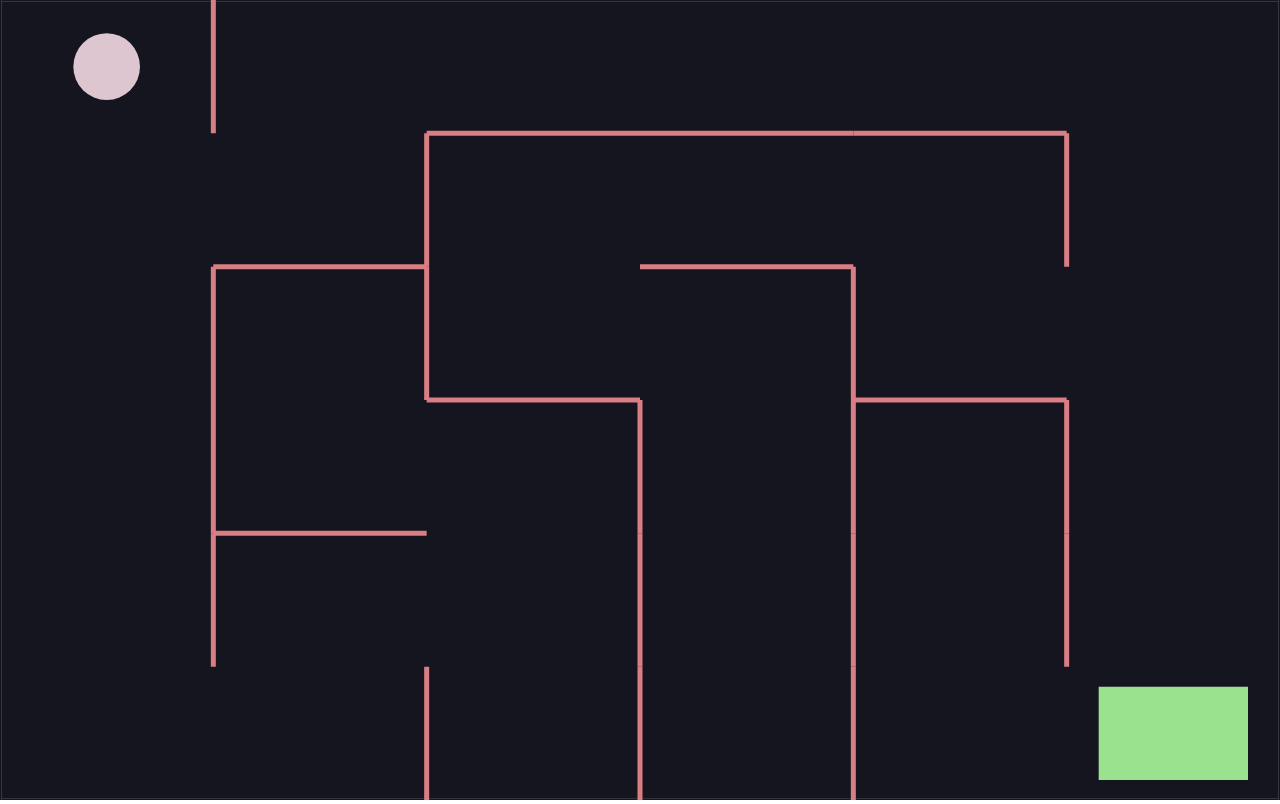
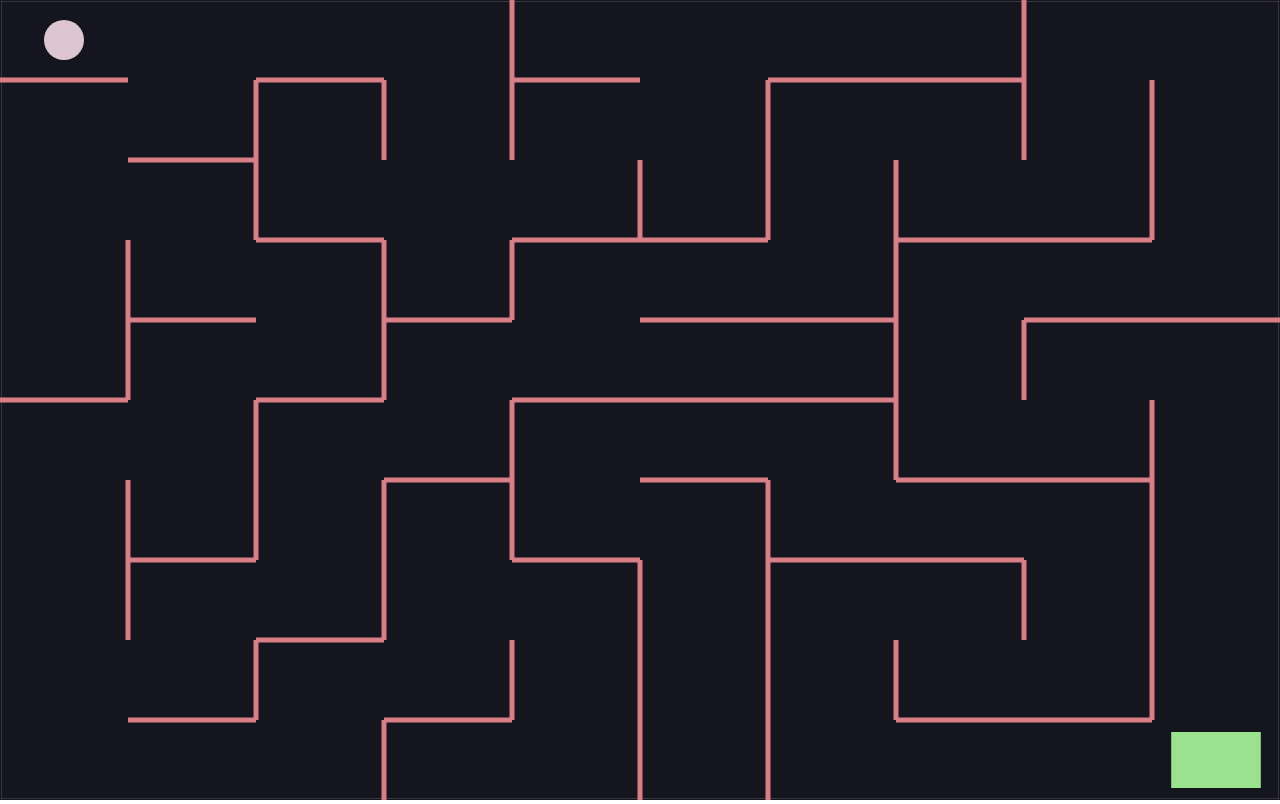
Before and after one commit to maemeier/JS-mazeGame, a plain HTML site: page index.html in a window 1280 px wide. Drawn offline with nearby package versions, Linux system fonts and the light colour scheme; animation ran at ten frames a second.

Commit message:
change value

```diff
--- a/index.html
+++ b/index.html
@@ -27,7 +27,7 @@
     <script src="https://cdnjs.cloudflare.com/ajax/libs/matter-js/0.14.2/matter.min.js"></script>
     <body>
       <div class="winner hidden">
-        <h1>Mae (always) Win!</h1>
+        <h1>Mae (always) Wins!</h1>
       </div>
       <script src="index.js"></script>
     </body>
--- a/index.js
+++ b/index.js
@@ -1,7 +1,7 @@
 const { Engine, Render, Runner, World, Bodies, Body, Events } = Matter;
 
-const cellsHorizontal = 6;
-const cellsVertical = 6;
+const cellsHorizontal = 10;
+const cellsVertical = 10;
 const width = window.innerWidth;
 const height = window.innerHeight;
 
```
